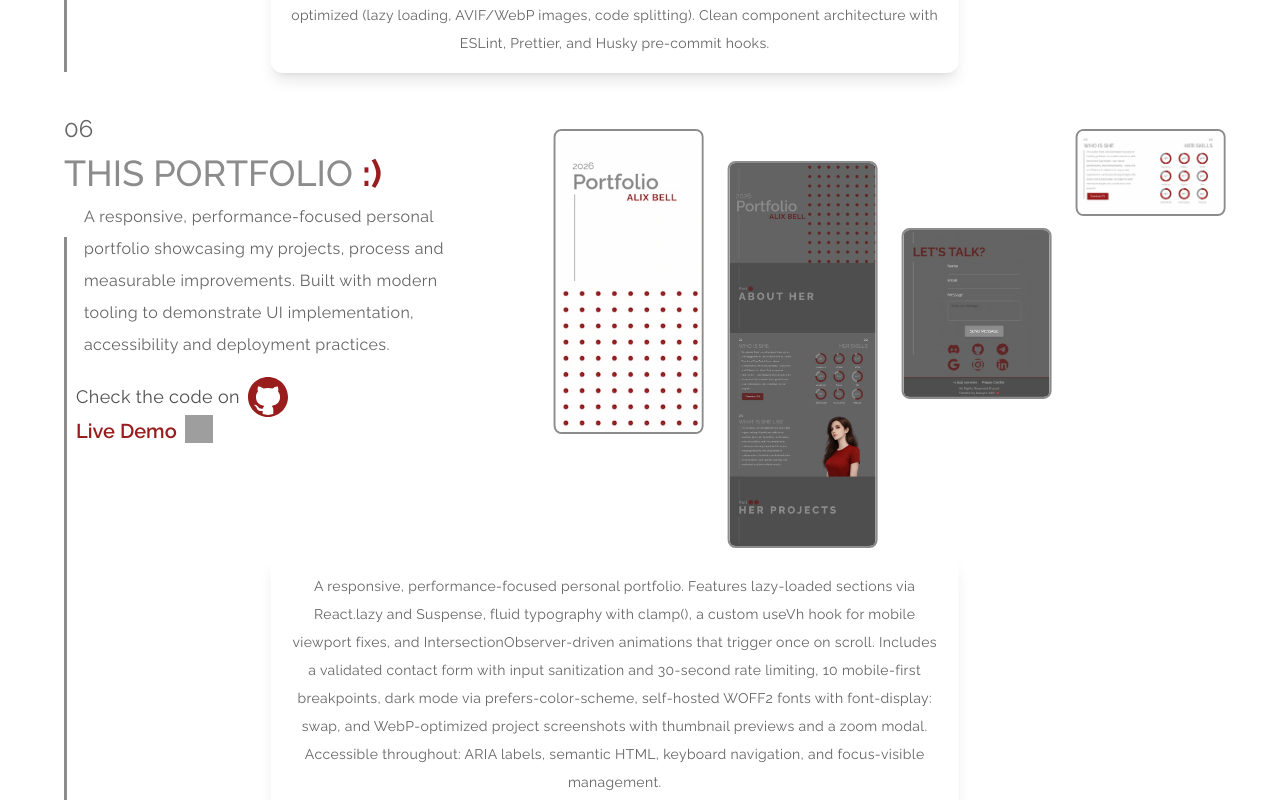
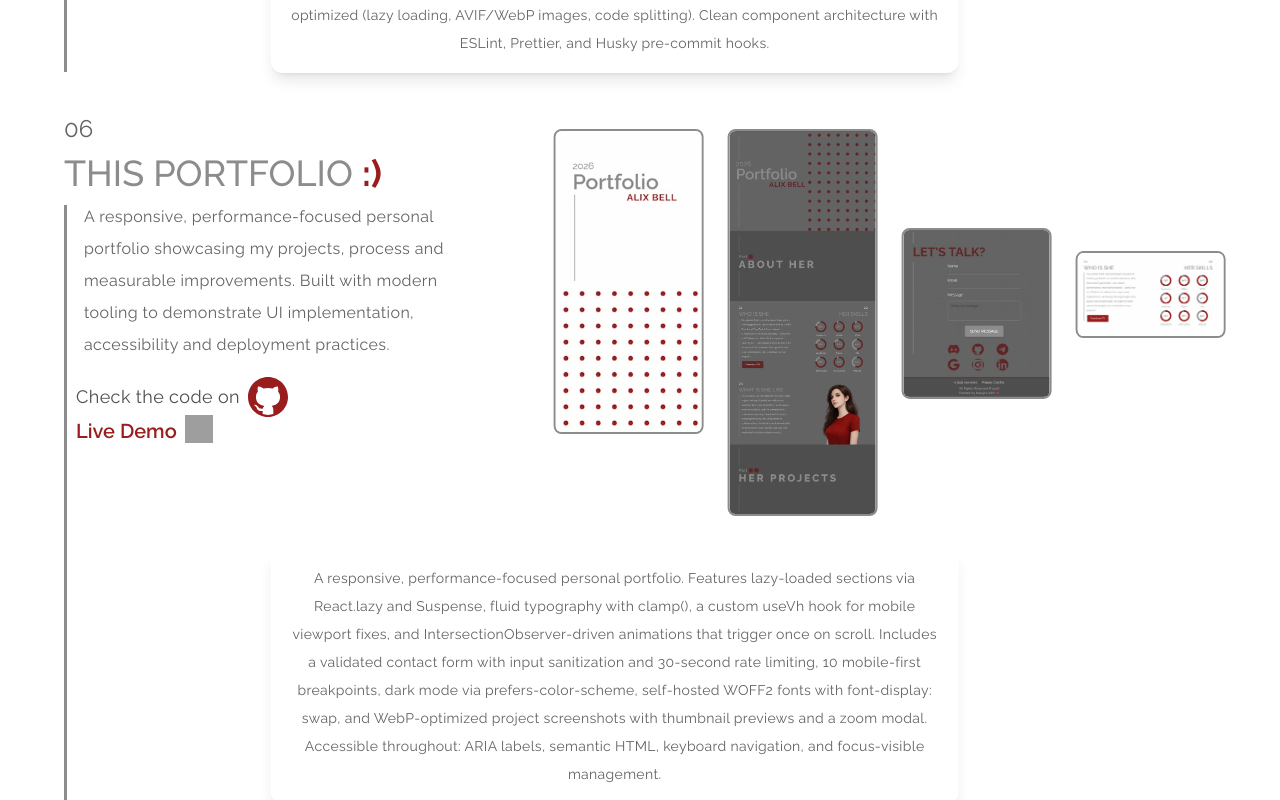
Before and after one commit to bavayra/Portfolio, a React (Vite) app: page / in a window 1280 px wide. Shown: the part 4320-5120 px from the top of the page. Built offline with nearby package versions, Linux system fonts and the light colour scheme; grey boxes are pictures that could not be loaded.

Commit message:
style(Projects-1280): corrected margins (moved the block divider higher, it broke smh). Corrected dividers' height. Aligned images correctly.

```diff
--- a/data/projects.ts
+++ b/data/projects.ts
@@ -148,7 +148,7 @@ export const projects: Project[] = [
         width: 375,
         height: 667,
         className:
-          "-mt-4 tablet-md:w-62 w-34 phone-lg:-mt-12 desktop-md:mt-8 phone-md:w-36 desktop-sm:-mt-6 tablet-sm:w-60 tablet-sm:-mt-10 phone-lg:w-44 border-2 border-grey-2 mx-auto ",
+          "-mt-4 tablet-md:w-62 w-34 phone-lg:-mt-12 desktop-md:mt-0 phone-md:w-36 desktop-sm:-mt-6 tablet-sm:w-60 tablet-sm:-mt-10 phone-lg:w-44 border-2 border-grey-2 mx-auto ",
       },
       {
         thumbnail: "/screens/portfolio-screen/portfolio-820-thumb.webp",
@@ -166,7 +166,7 @@ export const projects: Project[] = [
         width: 375,
         height: 667,
         className:
-          "phone-md:w-38 phone-lg:w-44 tablet-sm:w-60  mx-auto tablet-md:w-62 w-30 border-2 border-grey-2",
+          "phone-md:w-38 phone-lg:w-44 tablet-sm:w-60 desktop-md:translate-y-[140%] mx-auto tablet-md:w-62 w-30 border-2 border-grey-2",
       },
     ],
   },
--- a/src/index.css
+++ b/src/index.css
@@ -348,6 +348,7 @@
     --section-bot-div-height: clamp(188px, calc(-28px + 30vh), 272px);
     --section-bot-div-top: clamp(280px, calc(-52.308px + 46.154vh), 400px);
 
+    --block-div-2xs-h: 600px;
     --block-div-md-h: 552px;
     --block-div-lg-h: 588px;
     --name-year-size: 3rem;
--- a/src/sections/Portfolio.tsx
+++ b/src/sections/Portfolio.tsx
@@ -19,6 +19,7 @@ export const Portfolio = () => {
         leftPx={0}
         color="grey-2"
         topPx="var(--block-div-top)"
+        className="desktop-md:-mt-8"
       />
       <div className="desktop-sm:grid desktop-sm:grid-cols-2  desktop-md:gap-y-2 desktop-sm:gap-6 desktop-sm:items-start">
         <div className="desktop-sm:col-start-1 desktop-sm:row-start-1">
@@ -55,7 +56,7 @@ export const Portfolio = () => {
         </div>
         <ProjectDesc
           text={project.descriptionFull ?? ""}
-          className="desktop-md:max-w-172 desktop-md:-translate-x-1/3 desktop-lg:mt-3 desktop-xl:text-lg desktop-sm:mt-0"
+          className="desktop-md:max-w-172 desktop-md:mt-6 desktop-md:-translate-x-1/3 desktop-lg:mt-3 desktop-xl:text-lg desktop-sm:mt-0"
         />
       </div>
     </section>
```
